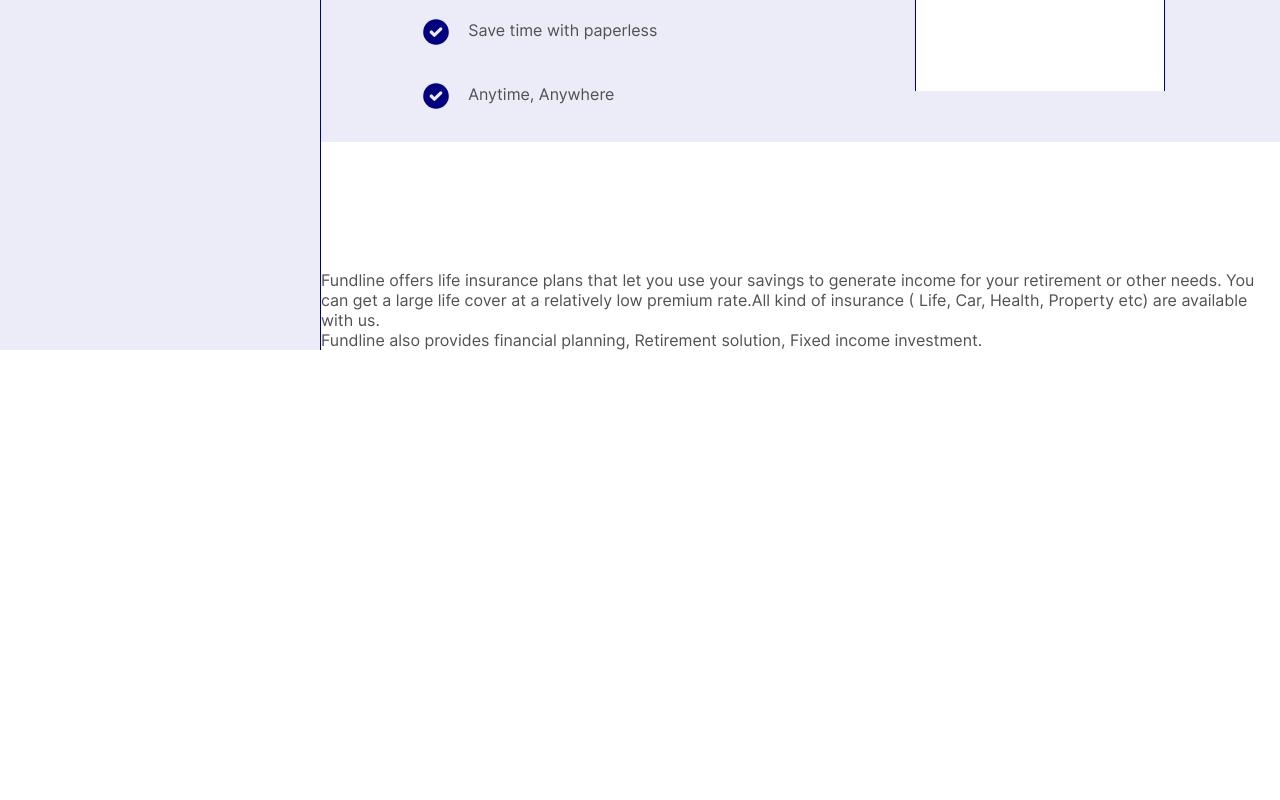
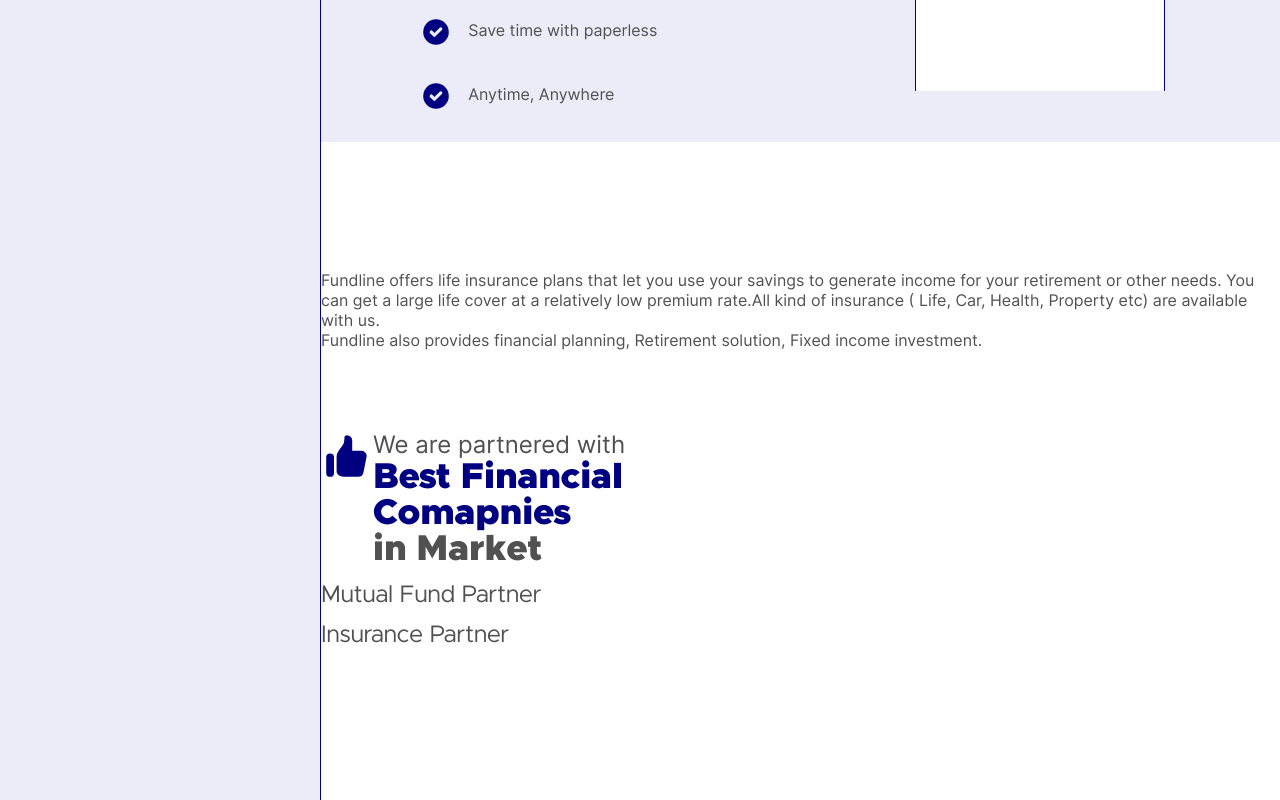
Before and after one commit to FUNDLINE/FUNDLINE-website, an Angular app: page /home in a window 1280 px wide. Shown: the part 822-1622 px from the top of the page. Before the commit the page ends 1172 px from the top, so only its background shows below. Built offline with nearby package versions, Linux system fonts and the light colour scheme.

Commit message:
partner section added

```diff
--- a/src/app/home/home.component.css
+++ b/src/app/home/home.component.css
@@ -21,7 +21,7 @@
                 }
 
                 .app-title>* {
-                    font-size: 2rem;
+                    font-size: 2.25rem;
                     font-weight: 900;
                     color: var(--accent-900);
                 }
@@ -59,6 +59,41 @@
             margin-top: 4rem;
         }
 
+
+.partner-container {
+    margin-top: 5rem;
+}
+
+.partner-banner {
+    display:flex;
+    justify-content: flex-start;
+}
+
+.thumb-up {
+    height: 3.25rem;
+    width: 3.25rem;
+    fill: var(--accent-900);
+}
+
+.partner-subtitle {
+    font-size: 1.5rem;
+}
+
+.partner-title {
+    font-size: 2.25rem;
+    font-weight: 900;
+}
+
+.partner-title>span {
+    color: var(--accent-900);
+}
+
+.partner-mutual-fund, .partner-insurance {
+    margin-top: 1rem;
+    font-size: 1.5rem;
+}
+
+
 @media (min-width: 900px) {
     .app-container {
         display: flex;
--- a/src/app/home/home.component.html
+++ b/src/app/home/home.component.html
@@ -52,10 +52,28 @@
 <p>Fundline also provides financial planning, Retirement solution, Fixed income investment.</p>
 
 <div class="partner-container">
-    <div class="partner-title-container">
-        <p class="partner-subtitle"></p>
-        <h3 class="partner-title"></h3>
+    <div class="partner-banner">
+        <svg class="thumb-up">
+            <use href="#thumb-up"></use>
+        </svg>
+        <div class="partner-title-container">
+            <p class="partner-subtitle">We are partnered with</p>
+            <h3 class="partner-title"><span>Best Financial<br/>Comapnies</span><br/>in Market</h3>
+        </div>
     </div>
-    <div class="partner-mutual-fund"></div>
-    <div class="partner-insurance"></div>
+
+    <div class="partner-mutual-fund">Mutual Fund Partner</div>
+    <div class="partner-insurance">Insurance Partner</div>
 </div>
+
+<!---------
+    SVG
+---------->
+<svg>
+    <symbol id="thumb-up">
+        <svg xmlns="http://www.w3.org/2000/svg" class="h-5 w-5" viewBox="0 0 20 20">
+            <path
+                d="M2 10.5a1.5 1.5 0 113 0v6a1.5 1.5 0 01-3 0v-6zM6 10.333v5.43a2 2 0 001.106 1.79l.05.025A4 4 0 008.943 18h5.416a2 2 0 001.962-1.608l1.2-6A2 2 0 0015.56 8H12V4a2 2 0 00-2-2 1 1 0 00-1 1v.667a4 4 0 01-.8 2.4L6.8 7.933a4 4 0 00-.8 2.4z" />
+        </svg>
+    </symbol>
+</svg>
```
